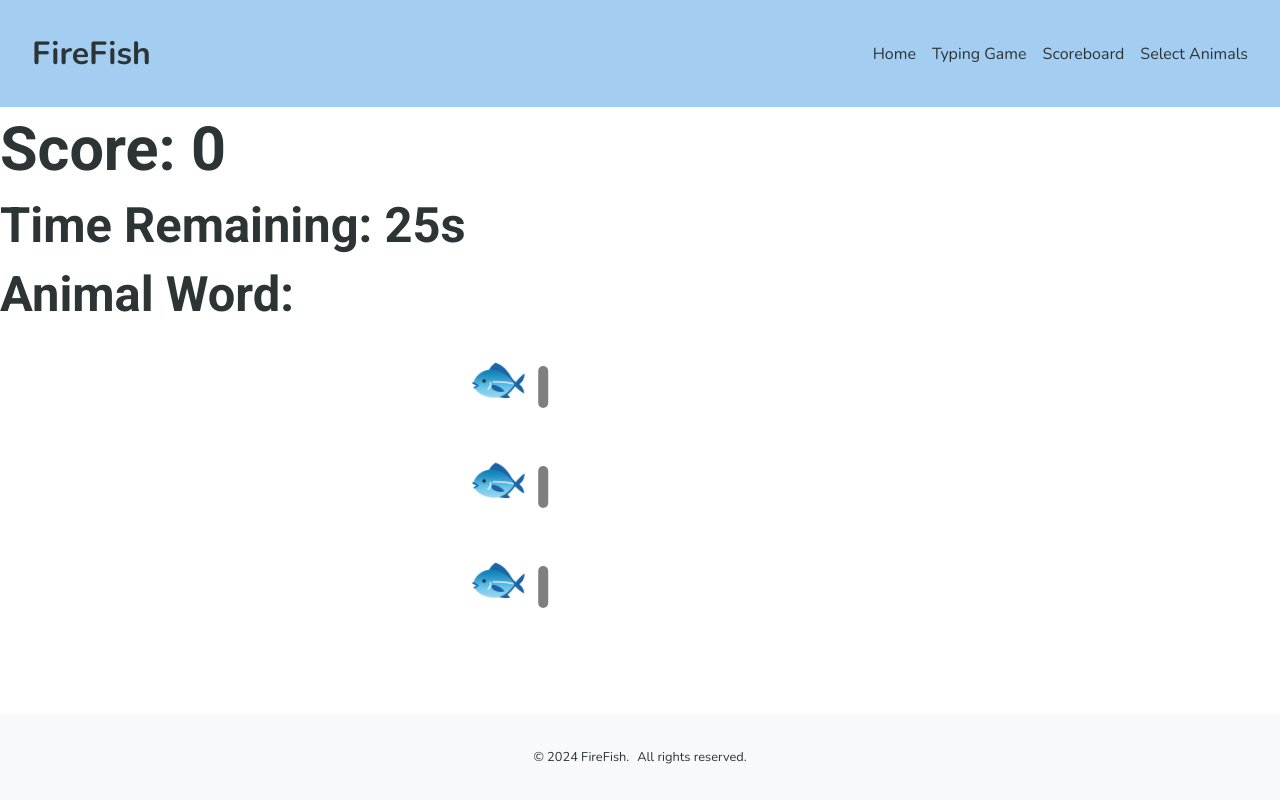
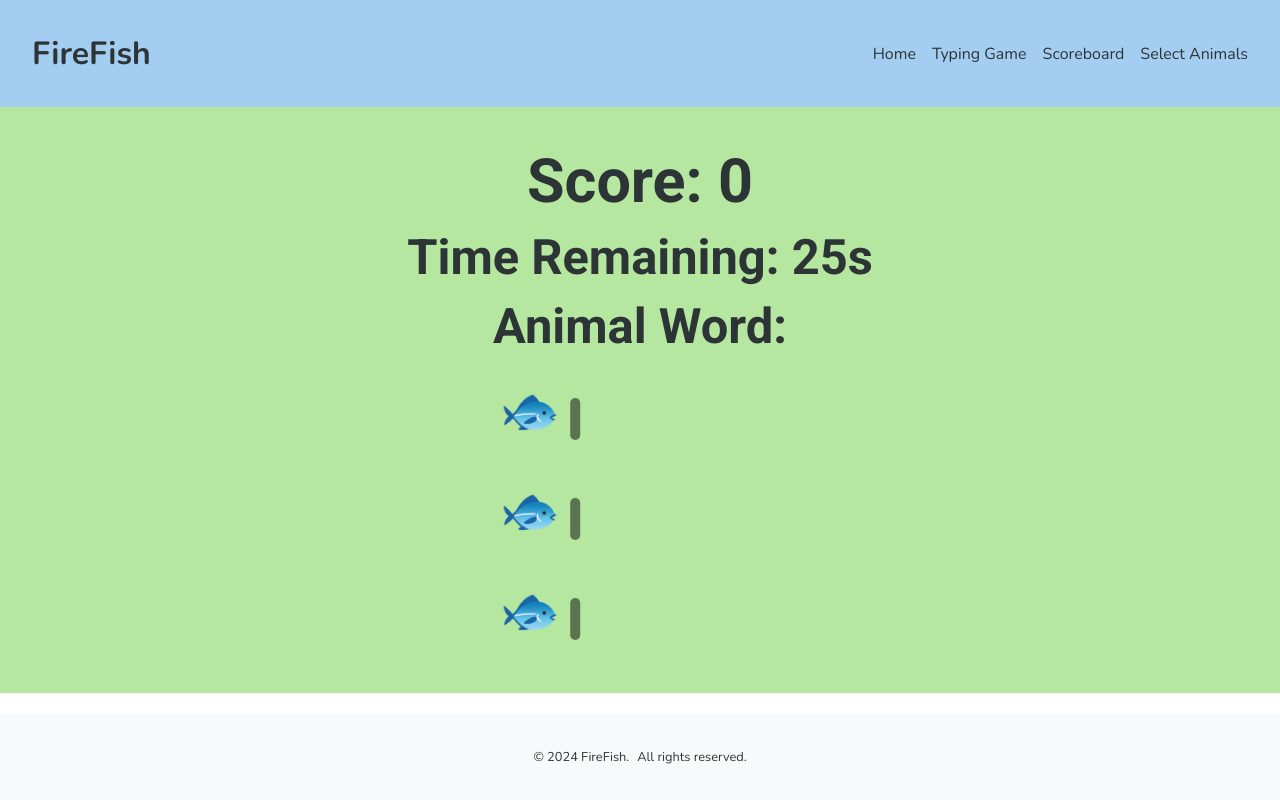
Before and after one commit to Alicehappy/alice-zou-capstone-fire-fish-game, a React (Vite) app: page /typing-game in a window 1280 px wide. Built offline with nearby package versions, Linux system fonts and the light colour scheme; no server answers.

Commit message:
Create dynamic game mode based on screen size

```diff
--- a/src/components/Button/Button.jsx
+++ b/src/components/Button/Button.jsx
@@ -6,11 +6,12 @@ function Button({
   disabled = false,
   type = "button",
   variant = "primary",
+  className = "",
 }) {
-  const className = `button button--${variant}`;
+  const classes = `button button--${variant} ${className}`;
   return (
     <button
-      className={className}
+      className={classes}
       onClick={onClick}
       disabled={disabled}
       type={type}
--- a/src/components/FireFish/FireFish.jsx
+++ b/src/components/FireFish/FireFish.jsx
@@ -7,7 +7,7 @@ function FireFish({ letter, onLetterCaught }) {
   const fishRef = useRef(null);
   const [isCaught, setIsCaught] = useState(false);
 
-  useAnimations(fishRef, { x: 500, duration: 5 });
+  useAnimations(fishRef, { x: 500, duration: 5, repeat: -1 });
 
   useEffect(() => {
     const handleKeyPress = (event) => {
@@ -33,7 +33,8 @@ function FireFish({ letter, onLetterCaught }) {
     !isCaught && (
       <div ref={fishRef} className="fish-game">
         <div className="fish">
-          🐟<span className="letter">{letter}</span>
+          <span className="fish__icon">🐟</span>
+          <span className="letter">{letter}</span>
         </div>
       </div>
     )
--- a/src/components/FireFish/FireFish.scss
+++ b/src/components/FireFish/FireFish.scss
@@ -10,6 +10,10 @@
 .fish {
   font-size: 3rem;
   display: inline-block;
+  &__icon {
+    transform: scaleX(-1);
+    display: inline-block;
+  }
 }
 
 .letter {
--- a/src/pages/HomePage/HomePage.jsx
+++ b/src/pages/HomePage/HomePage.jsx
@@ -23,10 +23,12 @@ function HomePage() {
         onChange={(e) => setName(e.target.value)}
         placeholder="Enter your name"
       />
-      <Button onClick={handleStart} variant="primary">
+
+      <Button className="home__button--typing-game" onClick={handleStart} variant="primary">
         <FontAwesomeIcon icon={faFish} />
         Start the Typing Game
       </Button>
+
       <Button onClick={handleStart} variant="primary">
         <FontAwesomeIcon icon={faPaw} />
         Start the Animal Selection Game
--- a/src/pages/HomePage/HomePage.scss
+++ b/src/pages/HomePage/HomePage.scss
@@ -11,4 +11,14 @@
   &__title {
     font-size: $size-default * 1.25;
   }
+
+  &__button {
+    &--typing-game {
+      display: none;
+
+      @include tablet {
+        display: block;
+      }
+    }
+  }
 }
--- a/src/pages/TypingGamePage/TypingGamePage.jsx
+++ b/src/pages/TypingGamePage/TypingGamePage.jsx
@@ -2,6 +2,7 @@ import { useState, useEffect } from "react";
 import FireFish from "../../components/FireFish/FireFish";
 import { useNavigate } from "react-router-dom";
 import { fetchRandomAnimal } from "../../services/animals-api";
+import "./TypingGamePage.scss";
 
 function TypingGamePage() {
   const [score, setScore] = useState(0);
@@ -58,9 +59,13 @@ function TypingGamePage() {
 
   return (
     <div className="game">
-      <h1 className="game__score">Score: {score}</h1>
-      <h2 className="game__timing">Time Remaining: {timer}s </h2>
-      <h2 className="game__word">Animal Word: {animal.name} </h2>
+      <h1 className="game__detail game__detail--score">Score: {score}</h1>
+      <h2 className="game__detail game__detail--timing">
+        Time Remaining: {timer}s{" "}
+      </h2>
+      <h2 className="game__detail game__detail--word">
+        Animal Word: {animal.name}{" "}
+      </h2>
       {fishArray.map((fish) => (
         <FireFish
           key={fish.id}
--- a/src/pages/TypingGamePage/TypingGamePage.scss
+++ b/src/pages/TypingGamePage/TypingGamePage.scss
@@ -1,27 +1,8 @@
-// .typing-game {
-//   text-align: center;
-//   padding: 2rem;
-//   background-color: #b5e7a0; // Calming background color
+@use "../../styles/partials/variables" as *;
+@use "../../styles/partials/mixins" as *;
 
-//   .fish-container {
-//     position: relative;
-//     height: 80vh;
-//     overflow: hidden;
-//   }
-
-//   .fish {
-//     display: flex;
-//     align-items: center;
-//     position: absolute;
-//     font-size: 2rem;
-
-//     .letter {
-//       margin-right: 0.5rem;
-//       font-weight: bold;
-//     }
-
-//     .fish-icon {
-//       font-size: 3rem;
-//     }
-//   }
-// }
+.game {
+  text-align: center;
+  padding: 2rem;
+  background-color: #b5e7a0;
+}
```
Also changed, not shown: eslint.config.js (deleted, +0 -38 lines), src/components/Button/Button.scss (line endings or trailing spaces). Lines whose indentation alone changed are shown as unchanged.
